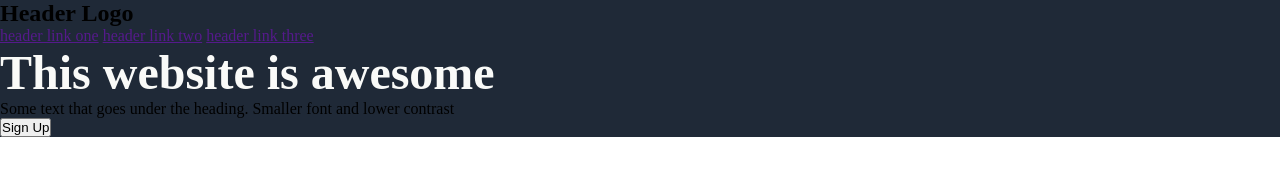
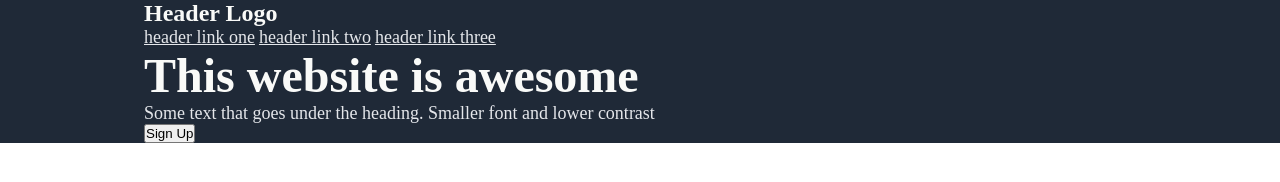
Before and after one commit to Eletot/landing-page, a plain HTML site: page index.html in a window 1280 px wide. Drawn offline with Linux system fonts and the light colour scheme.

Commit message:
Style text. Adjust individual elements to reflect initial design.

```diff
--- a/style.css
+++ b/style.css
@@ -8,10 +8,32 @@ border-box for convenience. */
 
 .top {
     background-color: #1F2937;
+    padding: 0 9em;
+}
+
+.top .text {
+    font-size: 18px;
+    color: #E5E7EB;
+}
+.header-one {
+    display: flex;
+    padding: .5em;
+}
+.link-up {
+    margin: 0 .8em;
+}
+
+#header-logo {
+    font-size: 24px;
+    margin-right: auto;
+}
+
+#main-text,
+#header-logo {
+    color: #F9FAF8;
 }
 
 .hero #main-text {
     font-size: 48px;
     font-weight: bolder;
-    color: #F9FAF8;
 }
```
